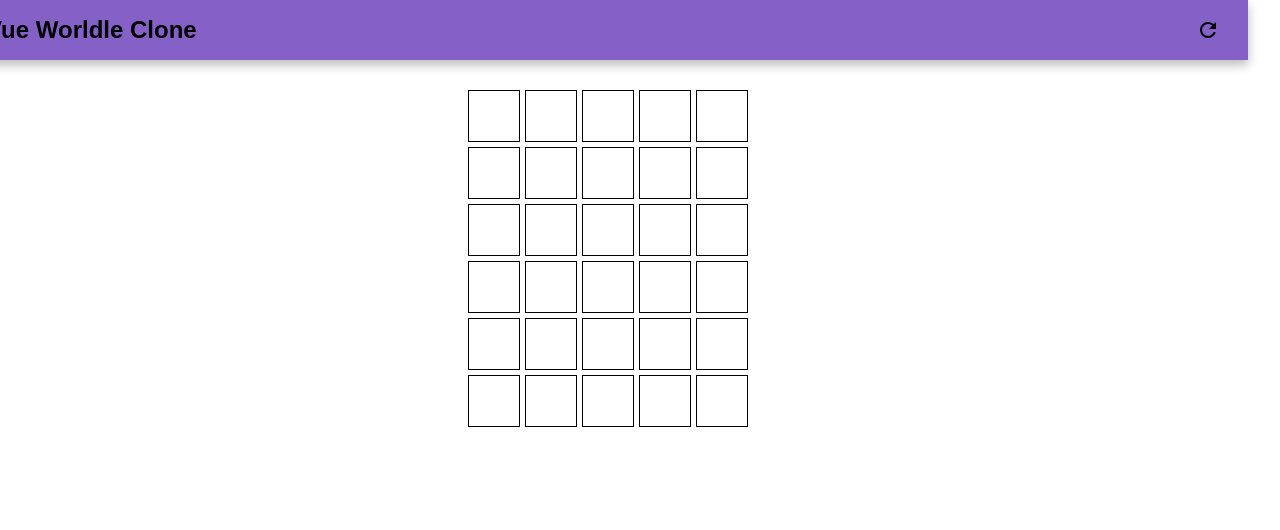
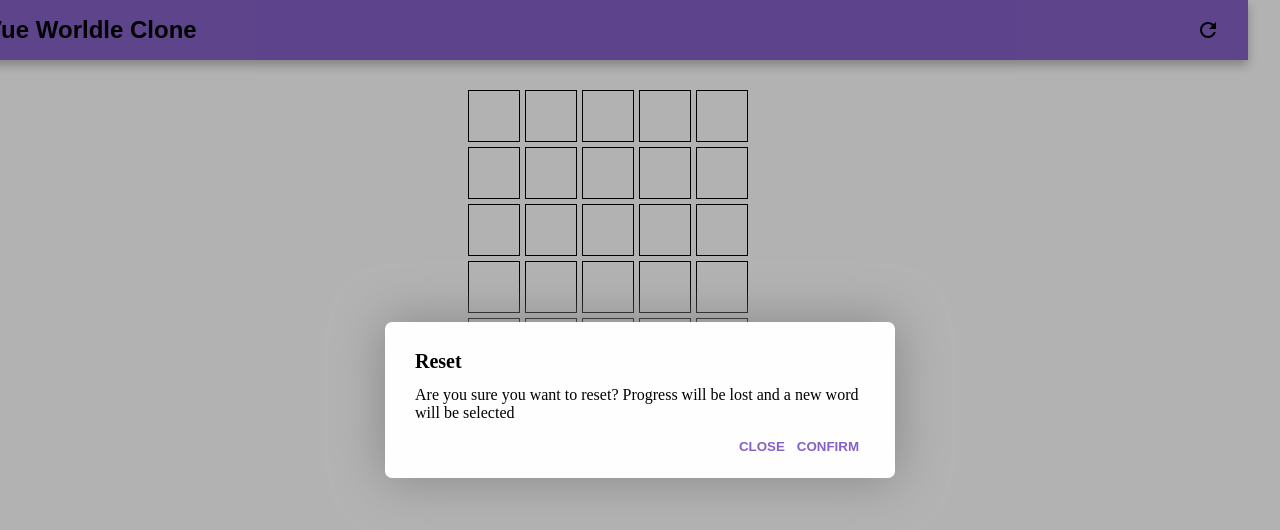
Before and after one commit to joe4576/wordle-vue, a Vue app: page / in a window 1280 px wide. Both pictures are taken after a click on the element 1208 px from the left and 30 px from the top of the page. Shown: the top 530 px of the page. Built offline with nearby package versions, Linux system fonts and the light colour scheme.

Commit message:
Add modal dialog

```diff
--- a/src/App.vue
+++ b/src/App.vue
@@ -1,9 +1,10 @@
 <script setup lang="ts">
 import Board from "@/components/Board.vue";
 import AppBar from "@/components/AppBar.vue";
+import ModalDialog from "@/components/base/ModalDialog.vue";
 import { Tile } from "@/tile";
 import { deepArrayClone } from "@/utils";
-import { reactive, watch } from "vue";
+import { reactive, ref, watch } from "vue";
 
 interface GameState {
   word: string;
@@ -18,6 +19,8 @@ const state = reactive<GameState>({
   currentRowIndex: 0,
   board: [],
 });
+
+const showResetDialog = ref(false);
 
 // reset board when any relevant state changes
 watch(
@@ -91,22 +94,34 @@ window.addEventListener("keydown", (event) => {
   }
 });
 
-const handleReset = () => {
+const reset = () => {
   console.log("reset");
 };
 </script>
 
 <template>
   <main>
-    <app-bar @reset="handleReset" />
+    <app-bar @reset="showResetDialog = true" />
     <div class="main-container">
       <board :tiles="state.board" />
     </div>
+    <modal-dialog v-model="showResetDialog" title="Reset" @confirm="reset">
+      Are you sure you want to reset? Progress will be lost and a new word will
+      be selected
+      <template #actions="{ confirm }">
+        <button class="button-text" @click="confirm">CONFIRM</button>
+      </template>
+    </modal-dialog>
   </main>
 </template>
 
 <style>
 /* App-wide styles */
+
+:root {
+  --primary-colour: #8561c7;
+}
+
 #app {
   display: flex;
   justify-content: center;
@@ -121,4 +136,12 @@ body {
   display: flex;
   justify-content: center;
 }
+
+.button-text {
+  background-color: transparent;
+  border: none;
+  cursor: pointer;
+  color: var(--primary-colour);
+  font-weight: bold;
+}
 </style>
--- a/src/components/AppBar.vue
+++ b/src/components/AppBar.vue
@@ -18,7 +18,7 @@ defineEmits<{
 <style scoped>
 header {
   width: 100vw;
-  background-color: #8561c7;
+  background-color: var(--primary-colour);
   box-shadow: 0 5px 10px #bbb;
   margin-bottom: 30px;
 }
--- /dev/null
+++ b/src/components/base/ModalDialog.vue
@@ -0,0 +1,102 @@
+<script lang="ts" setup>
+import { computed, withDefaults } from "vue";
+
+interface DialogProps {
+  title: string;
+  modelValue: boolean;
+}
+
+const props = withDefaults(defineProps<DialogProps>(), {
+  title: "Dialog",
+});
+
+const emit = defineEmits<{
+  (e: "update:modelValue", v: boolean): void;
+  (e: "confirm"): void;
+}>();
+
+const dialogIsOpen = computed({
+  get: () => props.modelValue,
+  set: (value: boolean) => emit("update:modelValue", value),
+});
+
+document.addEventListener("click", (ev) => {
+  // clicking outside of the dialog
+  if (ev.target === document.getElementById("modal")) {
+    dialogIsOpen.value = false;
+  }
+});
+
+const confirmFunc = () => {
+  emit("confirm");
+  dialogIsOpen.value = false;
+};
+</script>
+
+<template>
+  <div v-if="dialogIsOpen" id="modal">
+    <div id="content">
+      <div id="header">
+        <h1>{{ title }}</h1>
+      </div>
+      <div id="body"><slot /></div>
+      <div id="footer">
+        <button class="button-text" @click="dialogIsOpen = false">CLOSE</button>
+        <slot name="actions" :confirm="confirmFunc" />
+      </div>
+    </div>
+  </div>
+</template>
+
+<style scoped>
+#modal {
+  position: fixed;
+  z-index: 1;
+  left: 0;
+  top: 0;
+  width: 100%;
+  height: 100%;
+  background-color: rgba(0, 0, 0, 0.3);
+  display: flex;
+  align-items: center;
+  justify-content: center;
+}
+
+@keyframes fadeIn {
+  0% {
+    opacity: 0;
+  }
+  100% {
+    opacity: 1;
+  }
+}
+
+#content {
+  background-color: #fefefe;
+  padding: 20px;
+  width: 50%;
+  max-width: 450px;
+  border-radius: 7px;
+  box-shadow: 0 0 50px 1px #888;
+  padding: 15px 30px;
+  animation: fadeIn 0.2s;
+}
+
+#header {
+  width: 100%;
+}
+
+#body {
+  display: flex;
+}
+
+#footer {
+  margin: 1rem 0 0.5rem 0;
+  display: flex;
+  justify-content: end;
+}
+
+h1 {
+  font-size: 1.25rem;
+}
+</style>
```
